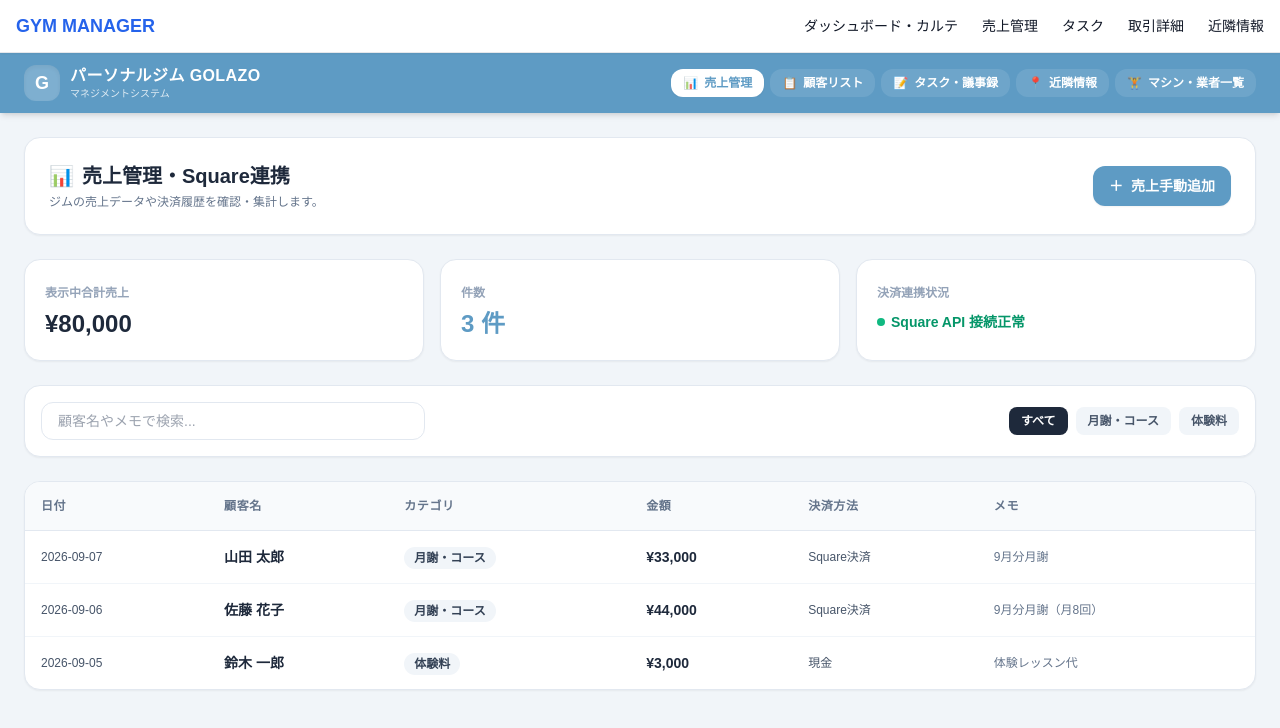
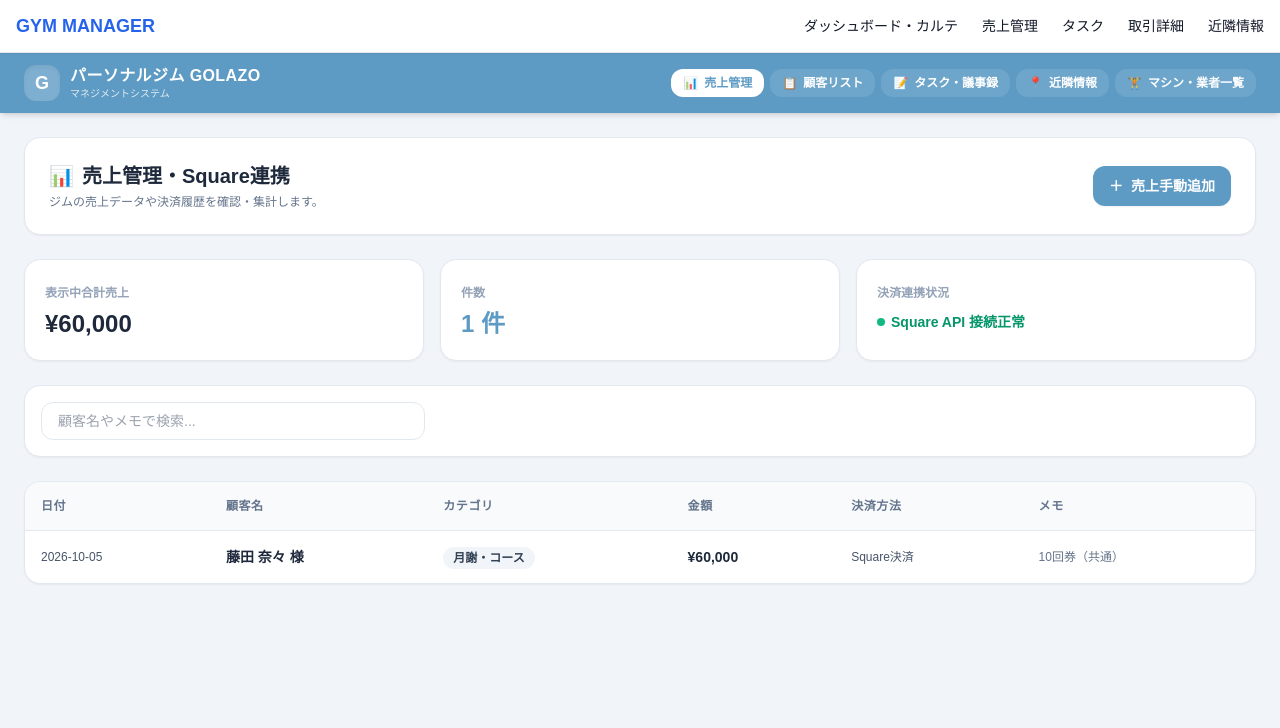
Before and after one commit to 2025golazo-bot/GOLAZO, a Next.js app: page /sales in a window 1280 px wide. Shown: the top 728 px of the page. Built offline with nearby package versions, Linux system fonts and the light colour scheme.

Commit message:
Update page.tsx

```diff
--- a/app/sales/page.tsx
+++ b/app/sales/page.tsx
@@ -18,30 +18,12 @@ export default function SalesPage() {
   const [sales, setSales] = useState<SaleItem[]>([
     {
       id: 1,
-      date: '2026-09-07',
-      clientName: '山田 太郎',
+      date: '2026-10-05',
+      clientName: '藤田 奈々 様',
       category: '月謝・コース',
-      amount: 33000,
+      amount: 60000,
       paymentMethod: 'Square決済',
-      memo: '9月分月謝',
-    },
-    {
-      id: 2,
-      date: '2026-09-06',
-      clientName: '佐藤 花子',
-      category: '月謝・コース',
-      amount: 44000,
-      paymentMethod: 'Square決済',
-      memo: '9月分月謝（月8回）',
-    },
-    {
-      id: 3,
-      date: '2026-09-05',
-      clientName: '鈴木 一郎',
-      category: '体験料',
-      amount: 3000,
-      paymentMethod: '現金',
-      memo: '体験レッスン代',
+      memo: '10回券（共通）',
     },
   ]);
 
@@ -94,6 +76,7 @@ export default function SalesPage() {
 
   return (
     <div className="bg-slate-100 min-h-screen text-slate-800 font-sans pb-12">
+      {/* 共通ヘッダーのみを配置 */}
       <Header />
 
       <main className="p-6 max-w-7xl mx-auto space-y-6">
@@ -141,32 +124,6 @@ export default function SalesPage() {
               onChange={(e) => setSearchTerm(e.target.value)}
               className="w-full px-4 py-2 rounded-xl border border-slate-200 text-sm focus:outline-none focus:ring-2 focus:ring-[#5e9bc4]/50"
             />
-          </div>
-          <div className="flex items-center gap-2 w-full md:w-auto overflow-x-auto pb-1 md:pb-0">
-            <button
-              onClick={() => setSelectedCategory('all')}
-              className={`px-3 py-1.5 rounded-lg text-xs font-semibold transition ${
-                selectedCategory === 'all' ? 'bg-slate-800 text-white' : 'bg-slate-100 text-slate-600 hover:bg-slate-200'
-              }`}
-            >
-              すべて
-            </button>
-            <button
-              onClick={() => setSelectedCategory('月謝・コース')}
-              className={`px-3 py-1.5 rounded-lg text-xs font-semibold transition ${
-                selectedCategory === '月謝・コース' ? 'bg-[#5e9bc4] text-white' : 'bg-slate-100 text-slate-600 hover:bg-slate-200'
-              }`}
-            >
-              月謝・コース
-            </button>
-            <button
-              onClick={() => setSelectedCategory('体験料')}
-              className={`px-3 py-1.5 rounded-lg text-xs font-semibold transition ${
-                selectedCategory === '体験料' ? 'bg-[#5e9bc4] text-white' : 'bg-slate-100 text-slate-600 hover:bg-slate-200'
-              }`}
-            >
-              体験料
-            </button>
           </div>
         </div>
 
@@ -269,28 +226,6 @@ export default function SalesPage() {
                   />
                 </div>
               </div>
-              <div>
-                <label className="block text-xs font-semibold text-slate-600 mb-1">決済方法</label>
-                <select
-                  value={newSale.paymentMethod}
-                  onChange={(e: any) => setNewSale({ ...newSale, paymentMethod: e.target.value })}
-                  className="w-full px-3 py-2 border border-slate-200 rounded-xl text-sm bg-white"
-                >
-                  <option value="Square決済">Square決済</option>
-                  <option value="現金">現金</option>
-                  <option value="銀行振込">銀行振込</option>
-                </select>
-              </div>
-              <div>
-                <label className="block text-xs font-semibold text-slate-600 mb-1">メモ</label>
-                <input
-                  type="text"
-                  placeholder="9月分月謝など"
-                  value={newSale.memo}
-                  onChange={(e) => setNewSale({ ...newSale, memo: e.target.value })}
-                  className="w-full px-3 py-2 border border-slate-200 rounded-xl text-sm"
-                />
-              </div>
               <div className="flex justify-end gap-2 pt-2">
                 <button
                   type="button"
```
